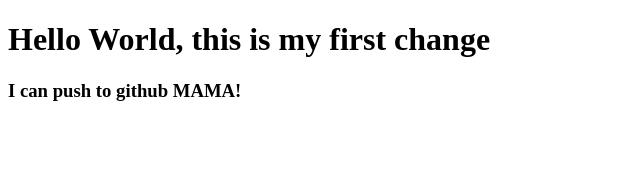
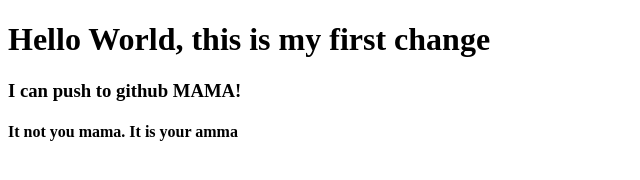
Before and after one commit to uzzalit/first-website, a plain HTML site: page index.html in a window 1280 px wide. Shown: the whole page, without its empty margins (0-640 px from the left). Drawn offline with Linux system fonts and the light colour scheme.

Commit message:
Update index.html
Github change

```diff
--- a/index.html
+++ b/index.html
@@ -8,5 +8,6 @@
 <body>
     <h1>Hello World, this is my first change</h1>
     <h3>I can push to github MAMA!</h3>
+    <h4>It not you mama. It is your amma</h4>
 </body>
 </html>
```
